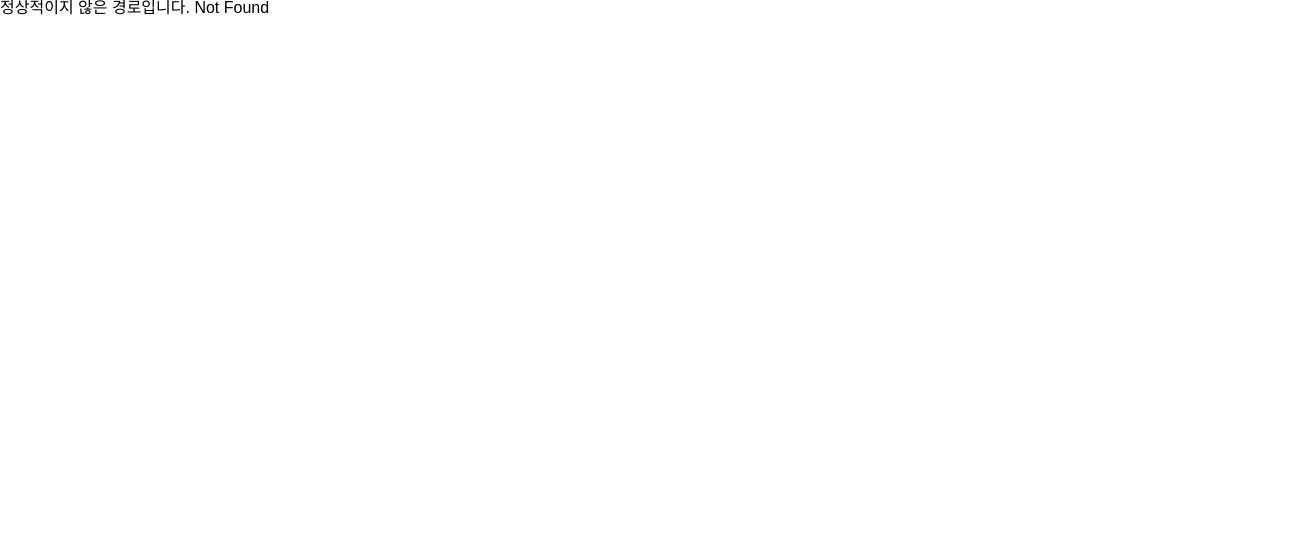
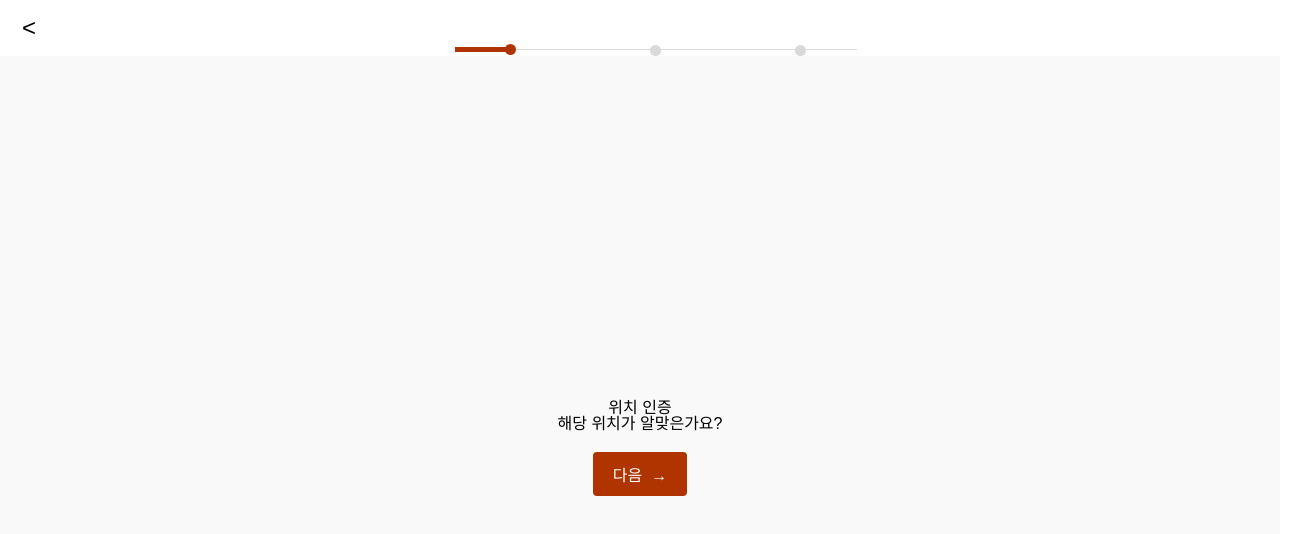
Before and after one commit to 9oormthon-univ/2024_DANPOONG_TEAM_49_FE, a React (Create React App) app: page /signUpSiteConfirm in a window 1280 px wide. Before the commit this address had no page. Shown: the top 534 px of the page, 1312 px wide, since content can reach past the window. Built offline with nearby package versions, Linux system fonts and the light colour scheme; a web font is replaced by a local one.

Commit message:
Add: SignUpSite.jsx, SignUpSiteConfirm.jsx, SignUpSuccess.jsx 추가

```diff
--- a/src/App.js
+++ b/src/App.js
@@ -8,6 +8,9 @@ import Post from './pages/Post';
 import Login from './pages/Login';
 import SignUpEmail from './pages/SignUpEmail';
 import SignUpEmailCert from './pages/SignUpEmailCert';
+import SignUpSuccess from './pages/SignUpSuccess';
+import SignUpSite from './pages/SignUpSite';
+import SignUpSiteConfirm from './pages/SignUpSiteConfirm';
 
 function App() {
   return (
@@ -22,6 +25,9 @@ function App() {
           <Route path='/login' element={<Login/>} />
           <Route path='/signUpemail' element={<SignUpEmail/>} />
           <Route path='/signUpemailCert' element={<SignUpEmailCert/>} />
+          <Route path='/signUpSuccess' element={<SignUpSuccess/>} />
+          <Route path='/signUpSite' element={<SignUpSite/>} />
+          <Route path='/signUpSiteConfirm' element={<SignUpSiteConfirm/>} />
         </Routes>
       </BrowserRouter>
     </>
--- a/src/pages/SIgnUpSuccess.jsx
+++ b/src/pages/SIgnUpSuccess.jsx
@@ -1 +1,71 @@
 import React from 'react';
+import styled from 'styled-components';
+import { useNavigate } from 'react-router-dom';
+import progressBarImage from '../images/progressBar5.svg';
+
+const SignUpSuccess = () => {
+    const navigate = useNavigate();
+
+    return (
+        <>
+            <HeaderBar>
+                <BackButton onClick={() => navigate('/login')}>&lt;</BackButton>
+            </HeaderBar>
+            <ProgressBar src={progressBarImage} alt="Progress Bar" />
+            <Container>
+                <h1>회원가입 완료</h1>
+                <h5>이제부터 공동구매해주세요</h5>
+                <InputButton
+                    type="button"
+                    value="다음  →"
+                    //onClick={gotoMain}
+                />
+            </Container>
+        </>
+    );
+};
+
+export default SignUpSuccess;
+
+const HeaderBar = styled.div`
+    width: 100%;
+    height: 56px;
+    align-items: center;
+    padding: 0 16px;
+    position: relative;
+`;
+
+const BackButton = styled.button`
+    font-size: 24px;
+    background: none;
+    border: none;
+    cursor: pointer;
+    color: black;
+`;
+
+const ProgressBar = styled.img`
+    width: 100%; /* 화면 너비 전체 */
+    height: 12px; /* 고정된 높이 */
+`;
+
+
+const Container = styled.div`
+    padding: 20px;
+    display: flex;
+    flex-direction: column;
+    align-items: center;
+    justify-content: center;
+    height: calc(100vh - 56px);
+    background-color: #f9f9f9;
+`;
+
+const InputButton = styled.input`
+    margin-top: 20px;
+    padding: 10px 20px;
+    font-size: 16px;
+    background-color: #AF3400;
+    color: white;
+    border: none;
+    border-radius: 4px;
+    cursor: pointer;
+`;
--- a/src/pages/SignUpEmailCert.jsx
+++ b/src/pages/SignUpEmailCert.jsx
@@ -1,9 +1,9 @@
 import React from 'react';
 import styled from 'styled-components';
 import { useNavigate } from 'react-router-dom';
+import progressBarImage from '../images/progressBar2.svg';
 
 const SignUpEmailCert = () => {
-    // navigate
     const navigate = useNavigate();
     const goToMain = () => {
         navigate("/");
@@ -11,17 +11,17 @@ const SignUpEmailCert = () => {
 
     return (
         <>
+            <HeaderBar>
+                <BackButton onClick={() => navigate('/signUpEmail')}>&lt;</BackButton>
+            </HeaderBar>
             <Container>
                 <h1>인증 코드 입력</h1>
                 <h5>발송된 인증 코드를 입력해주세요</h5>
-                <input
-                    type="text"
-                    placeholder="입력"
-                />
+                <InputField type="text" placeholder="학교 이메일 입력" />
                 <InputButton
                     type="button"
                     value="다음  →"
-                    onClick={goToMain}
+                    onClick={() => navigate('/signUpSite')}
                 />
             </Container>
         </>
@@ -30,6 +30,25 @@ const SignUpEmailCert = () => {
 
 export default SignUpEmailCert;
 
+const HeaderBar = styled.div`
+    width: 100%;
+    height: 56px;
+    display: flex;
+    align-items: center;
+    padding: 0 16px;
+    position: relative;
+    background: url(${progressBarImage}) no-repeat center bottom;
+    background-size: 100% 12px;
+    object-fit: cover;
+`;
+
+const BackButton = styled.button`
+    font-size: 24px;
+    background: none;
+    border: none;
+    cursor: pointer;
+    color: black;
+`;
 
 const Container = styled.div`
     padding: 20px;
@@ -37,8 +56,17 @@ const Container = styled.div`
     flex-direction: column;
     align-items: center;
     justify-content: center;
-    height: 100vh;
+    height: calc(100vh - 56px);
     background-color: #f9f9f9;
+`;
+
+const InputField = styled.input`
+    margin-top: 10px;
+    padding: 10px;
+    width: 70%;
+    font-size: 16px;
+    border: 1px solid #ccc;
+    border-radius: 4px;
 `;
 
 const InputButton = styled.input`
--- a/src/pages/SignUpSite.jsx
+++ b/src/pages/SignUpSite.jsx
@@ -1 +1,52 @@
 import React from 'react';
+import styled from 'styled-components';
+import { useNavigate } from 'react-router-dom';
+import progressBarImage from '../images/progressBar2.svg';
+
+const SignUpSite = () => {
+    const navigate = useNavigate();
+
+    return (
+        <>
+            <HeaderBar>
+                <BackButton onClick={() => navigate('/signUpEmail')}>&lt;</BackButton>
+            </HeaderBar>
+            <Container>
+                <h1>위치 인증</h1>
+                <h5>위치를 확인중입니다</h5>
+            </Container>
+        </>
+    );
+};
+
+export default SignUpSite;
+
+const HeaderBar = styled.div`
+    width: 100%;
+    height: 56px;
+    display: flex;
+    align-items: center;
+    padding: 0 16px;
+    position: relative;
+    background: url(${progressBarImage}) no-repeat center bottom;
+    background-size: 100% 12px;
+    object-fit: cover;
+`;
+
+const BackButton = styled.button`
+    font-size: 24px;
+    background: none;
+    border: none;
+    cursor: pointer;
+    color: black;
+`;
+
+const Container = styled.div`
+    padding: 20px;
+    display: flex;
+    flex-direction: column;
+    align-items: center;
+    justify-content: center;
+    height: calc(100vh - 56px);
+    background-color: #f9f9f9;
+`;
--- a/src/pages/SignUpSiteConfirm.jsx
+++ b/src/pages/SignUpSiteConfirm.jsx
@@ -1 +1,68 @@
 import React from 'react';
+import styled from 'styled-components';
+import { useNavigate } from 'react-router-dom';
+import progressBarImage from '../images/progressBar1.svg';
+
+const SignUpSiteConfirm = () => {
+    const navigate = useNavigate();
+
+    return (
+        <>
+            <HeaderBar>
+                <BackButton onClick={() => navigate('/signUpSite')}>&lt;</BackButton>
+            </HeaderBar>
+            <Container>
+                <h1>위치 인증</h1>
+                <h5>해당 위치가 알맞은가요?</h5>
+                <InputButton
+                    type="button"
+                    value="다음  →"
+                    onClick={() => navigate('/signUpSuccess')}
+                />
+            </Container>
+        </>
+    );
+};
+
+export default SignUpSiteConfirm;
+
+const HeaderBar = styled.div`
+    width: 100%;
+    height: 56px;
+    display: flex;
+    align-items: center;
+    padding: 0 16px;
+    position: relative;
+    background: url(${progressBarImage}) no-repeat center bottom;
+    background-size: 100% 12px;
+    object-fit: cover;
+`;
+
+const BackButton = styled.button`
+    font-size: 24px;
+    background: none;
+    border: none;
+    cursor: pointer;
+    color: black;
+`;
+
+const Container = styled.div`
+    padding: 20px;
+    display: flex;
+    flex-direction: column;
+    align-items: center;
+    justify-content: center;
+    height: calc(100vh - 56px);
+    background-color: #f9f9f9;
+`;
+
+const InputButton = styled.input`
+    margin-top: 20px;
+    padding: 10px 20px;
+    font-size: 16px;
+    background-color: #AF3400;
+    color: white;
+    border: none;
+    border-radius: 4px;
+    cursor: pointer;
+`;
```
Also changed, not shown: src/images/progressBar2.svg (added), src/images/progressBar5.svg (added).
